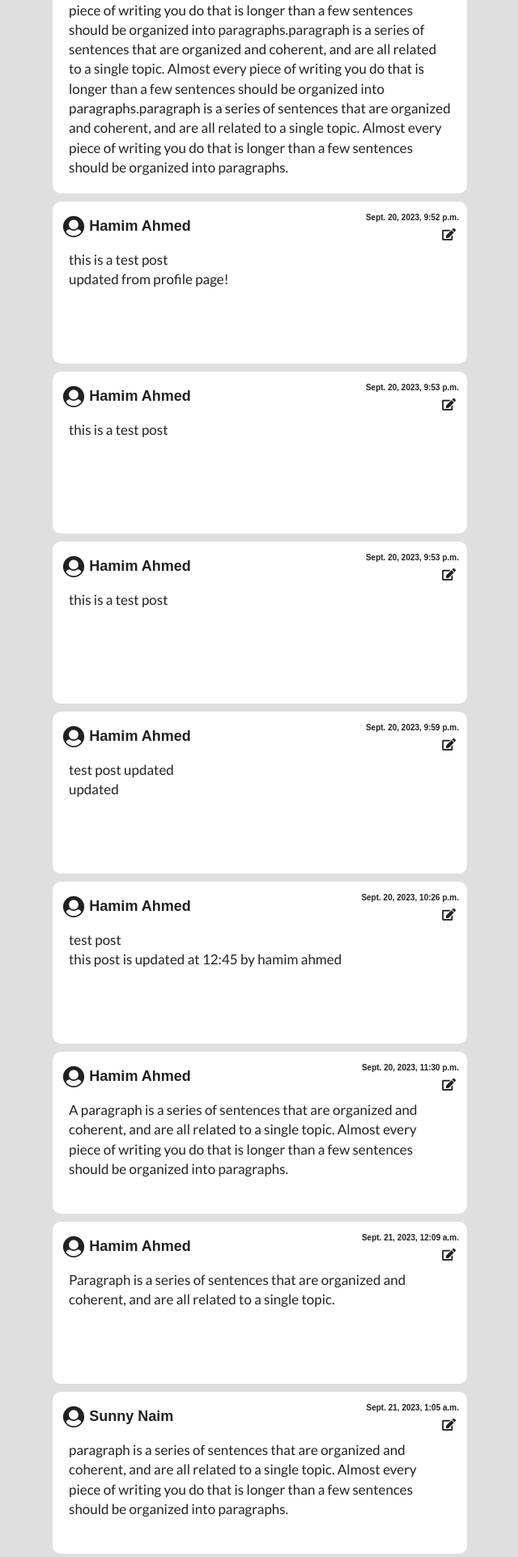
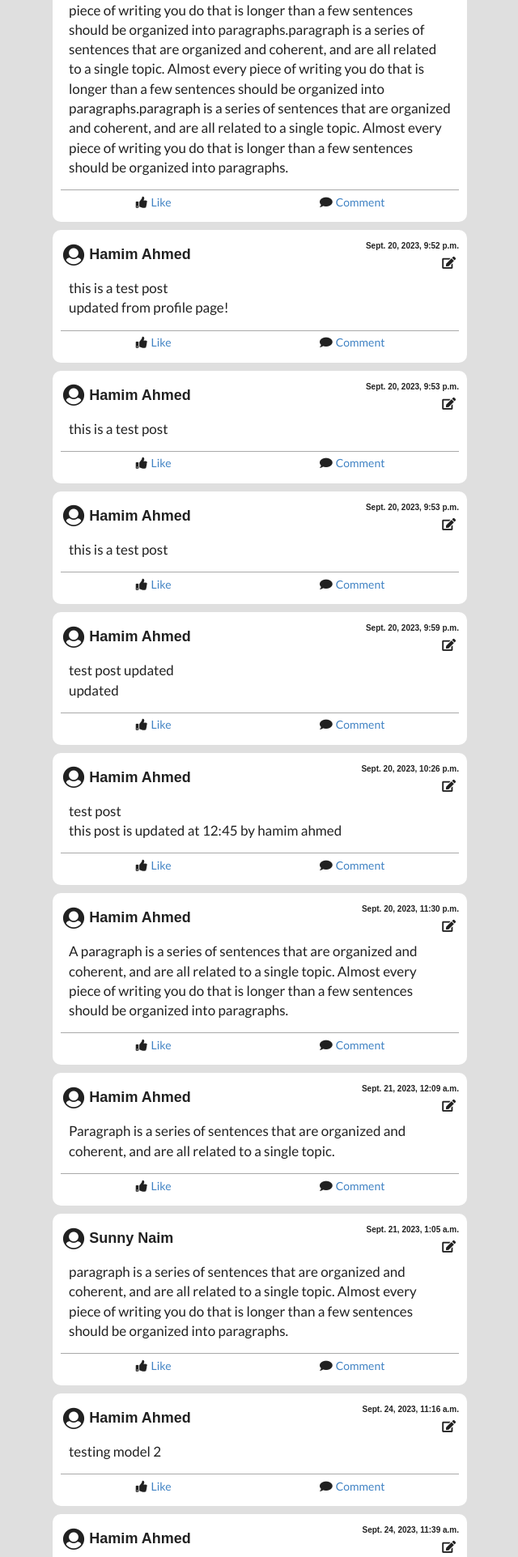
Before and after one commit to hamim-ahmed/Facebook_Django, a Django app: template Fb/main/templates/profile.html in a window 1280 px wide. Shown: the part 833-2756 px from the top of the page at 81% size, without its empty margins (319-959 px from the left). Run offline with Django 3.2, Linux system fonts and the light colour scheme; data comes from the database, SQL or seed files in the repository; both versions use the stored data as it was after the commit; the template is opened without the code that fills it: values that come from a table or form of the project are taken from there, most other values are stand-ins (such as "Sample title", 1, 10 or a date in 2020).

Commit message:
updated like comment UI for Profile

```diff
--- a/Fb/main/static/profile.css
+++ b/Fb/main/static/profile.css
@@ -353,7 +353,7 @@ div.content_post>div.posts{
     align-items: left;
     justify-content: top;
     width: 100%;
-    min-height: 200px;
+    /*min-height: 200px;*/
     background-color: white;
     margin-bottom: 10px;
     border-radius: 10px;
@@ -468,3 +468,15 @@ textarea.edit_post{
     width: 100%;
     height: 250px;
 }
+
+div.bottom{
+    display: flex;
+    flex-direction: row;
+    align-items: center;
+    justify-content: space-around;
+    width: 100%;
+    height: 30px;
+    border-top: 0.5px solid darkgray;
+    margin-top: 5px;
+
+}
--- a/Fb/main/templates/profile.html
+++ b/Fb/main/templates/profile.html
@@ -321,6 +321,14 @@ Home
 
                     <div class="bottom">
                       <!-- bottom comment part of the post -->
+                        <div class="like">
+                          <i class="thumbs up icon"></i>
+                          <a href="">Like</a>
+                        </div>
+                        <div class="comment">
+                          <i class="comment icon"></i>
+                          <a href="">Comment</a>
+                        </div>
                     </div>
 
                   </div>
```
Also changed, not shown: Fb/db.sqlite3.
